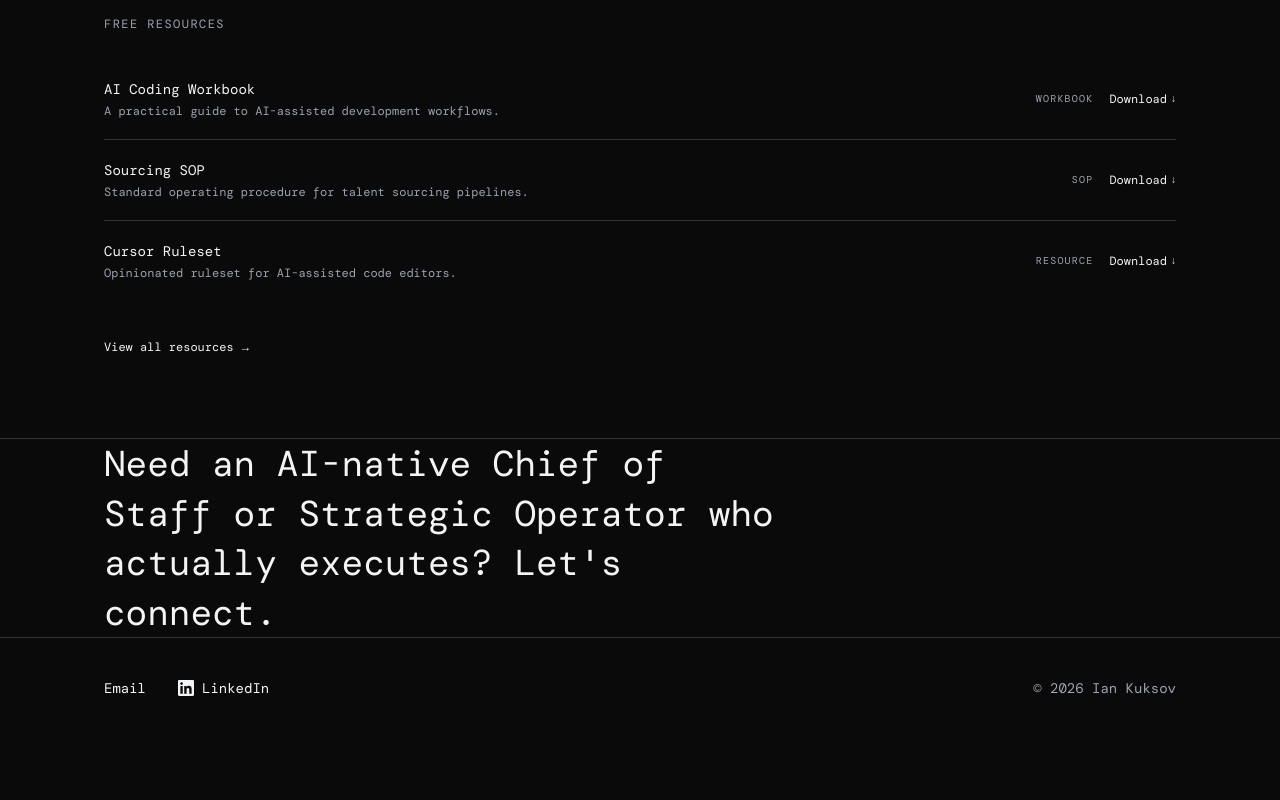
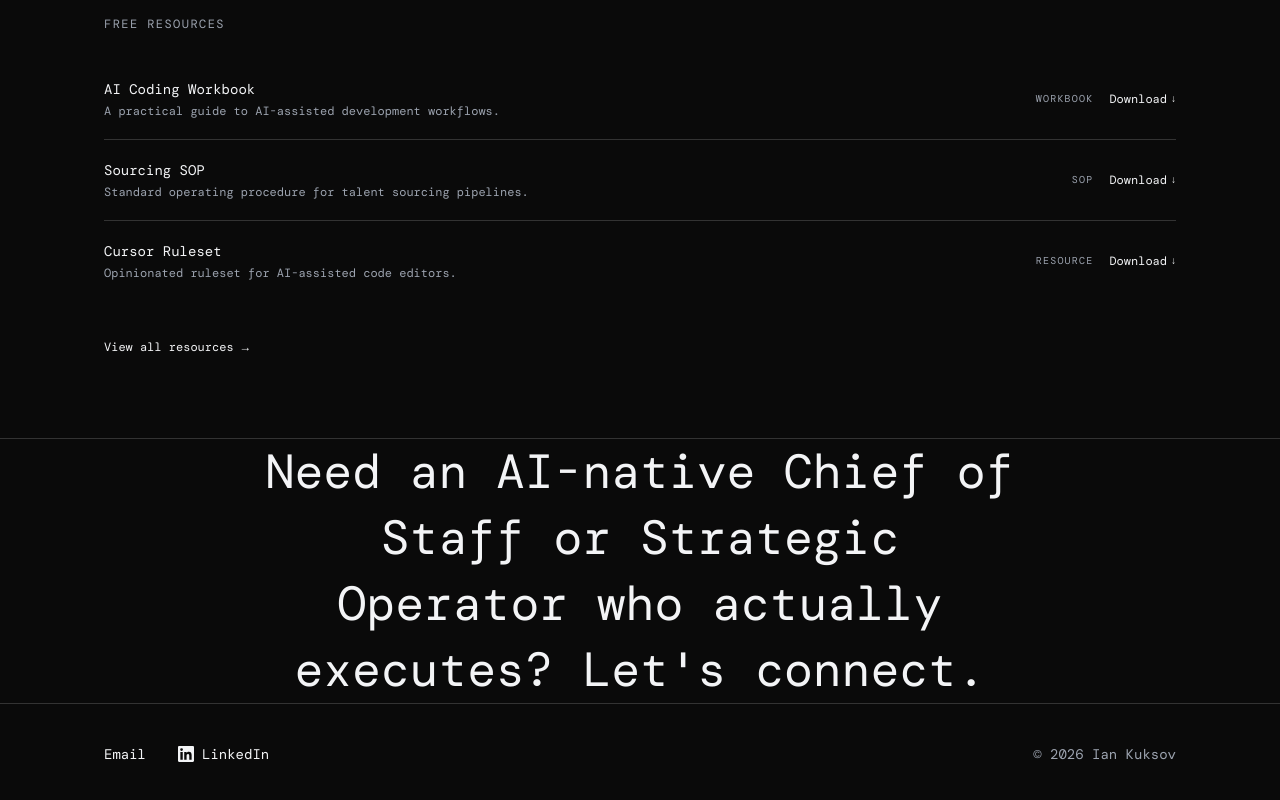
Before and after one commit to buildsbyian/Portfolio-page, a Next.js app: page / in a window 1280 px wide. Shown: the part 2456-3256 px from the top of the page. Before the commit the page ends 3194 px from the top, so only its background shows below. Built offline with nearby package versions, Linux system fonts and the light colour scheme.

Commit message:
style: increase padding for CTA, ensure accent text color, update personal links

```diff
--- a/app/contact/page.tsx
+++ b/app/contact/page.tsx
@@ -19,13 +19,13 @@ export default function ContactPage() {
       </p>
       <div className="flex flex-col sm:flex-row gap-4">
         <a
-          href="mailto:ian@example.com"
+          href="mailto:iankuksov.work@gmail.com"
           className="inline-flex items-center justify-center gap-2 px-6 py-3 text-sm font-mono tracking-wide bg-accent text-bg hover:bg-accent-hover transition-all duration-200"
         >
           Send an Email
         </a>
         <a
-          href="https://linkedin.com/in/iankuksov"
+          href="https://www.linkedin.com/in/ian-kuksov-5b8a952bb/"
           target="_blank"
           rel="noopener noreferrer"
           className="inline-flex items-center justify-center gap-2 px-6 py-3 text-sm font-mono tracking-wide border border-border text-text-primary hover:border-accent hover:text-accent transition-all duration-200"
--- a/components/home/HomeCTA.tsx
+++ b/components/home/HomeCTA.tsx
@@ -3,13 +3,13 @@ import Link from 'next/link';
 export default function HomeCTA() {
   return (
     <section className="border-t border-border">
-      <div className="section-container py-20 md:py-28 lg:py-32">
-        <p className="font-display text-2xl md:text-3xl lg:text-4xl text-text-primary leading-snug max-w-2xl">
+      <div className="section-container py-32 md:py-40 lg:py-48 flex justify-center">
+        <p className="font-display text-2xl md:text-4xl lg:text-5xl text-text-primary leading-snug max-w-3xl text-center">
           Need an AI-native Chief of Staff or Strategic Operator who actually
           executes?{' '}
           <Link
             href="/contact"
-            className="text-accent hover:text-accent-hover transition-colors duration-200"
+            className="text-accent hover:text-accent-hover transition-colors duration-200 underline decoration-accent/30 hover:decoration-accent underline-offset-4"
           >
             Let&apos;s connect.
           </Link>
--- a/components/layout/Footer.tsx
+++ b/components/layout/Footer.tsx
@@ -8,7 +8,7 @@ export default function Footer() {
           {/* Left: Links */}
           <div className="flex items-center gap-8">
             <a
-              href="mailto:ian@example.com"
+              href="mailto:iankuksov.work@gmail.com"
               className="font-mono text-sm text-text-secondary hover:text-accent transition-colors duration-200"
               aria-label="Send email"
             >
@@ -16,7 +16,7 @@ export default function Footer() {
             </a>
 
             <a
-              href="https://linkedin.com/in/iankuksov"
+              href="https://www.linkedin.com/in/ian-kuksov-5b8a952bb/"
               target="_blank"
               rel="noopener noreferrer"
               className="text-text-secondary hover:text-accent transition-colors duration-200 inline-flex items-center gap-2"
```
